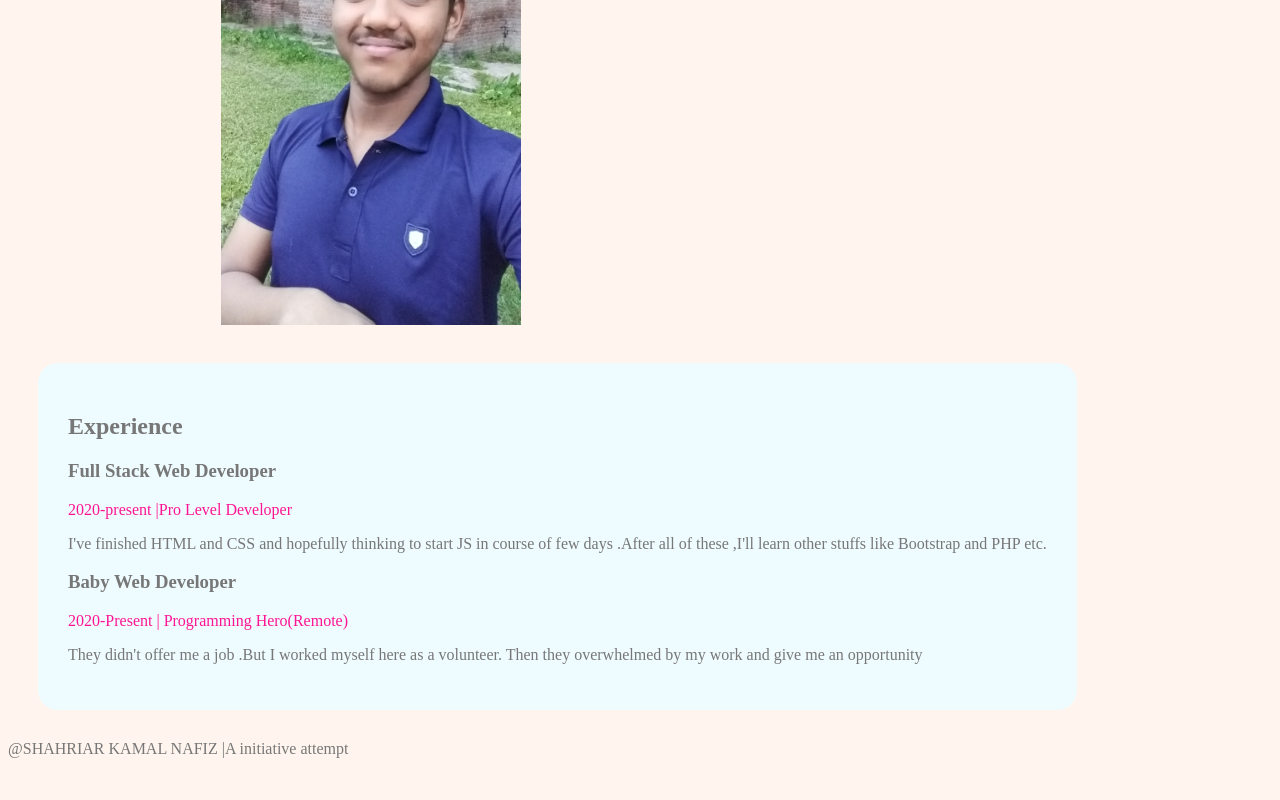
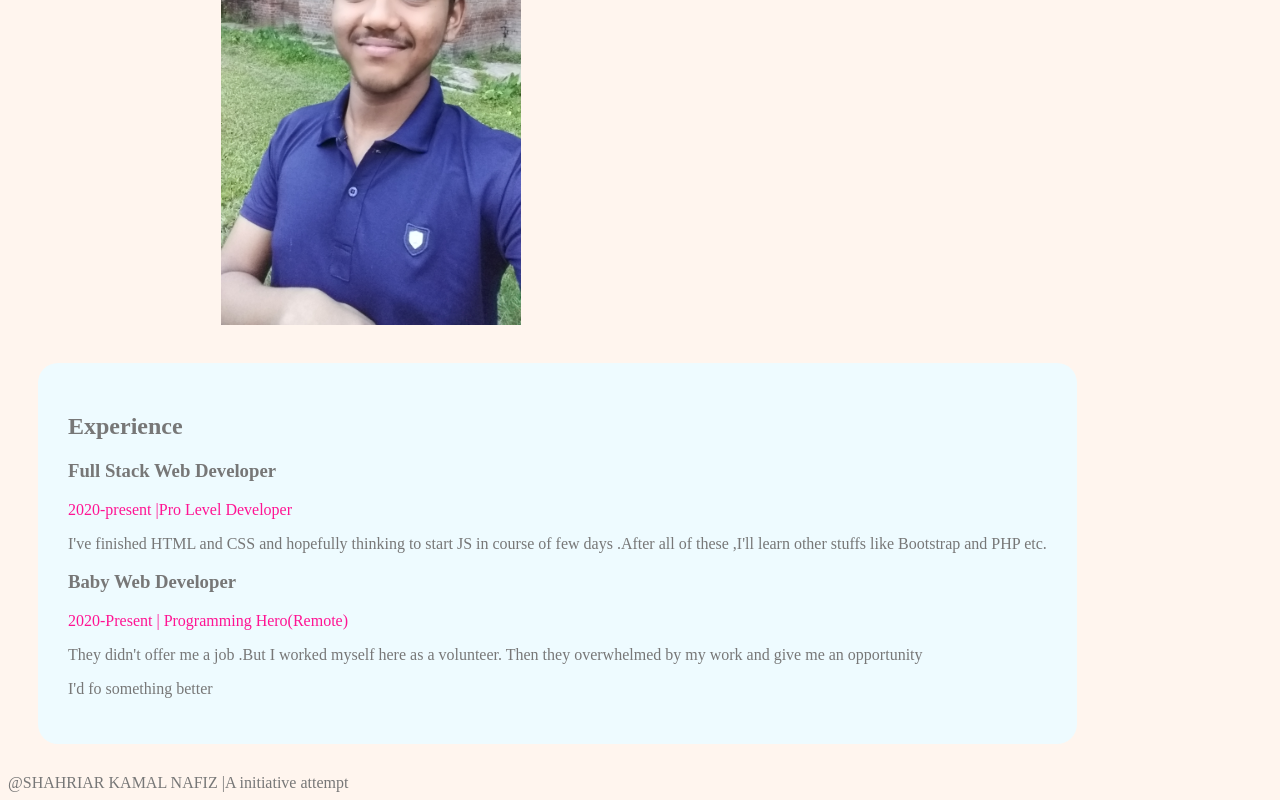
Before and after one commit to Shahriar-Kamal-Nafiz/My-Portfolio, a plain HTML site: page index.html in a window 1280 px wide. Shown: the part 691-1491 px from the top of the page. Before the commit the page ends 1457 px from the top, so only its background shows below. Drawn offline with Linux system fonts and the light colour scheme.

Commit message:
update index.html

```diff
--- a/index.html
+++ b/index.html
@@ -42,6 +42,7 @@
       <h3> Baby Web Developer  </h3>
       <p class="purple-color">  2020-Present | Programming Hero(Remote)</p>
       <p> They didn't offer me a job .But I worked myself here as a volunteer. Then they  overwhelmed by my work and give me an opportunity </p>
+      <p>I'd fo something better </p>
       <div>
         </div>
       </section>
```
